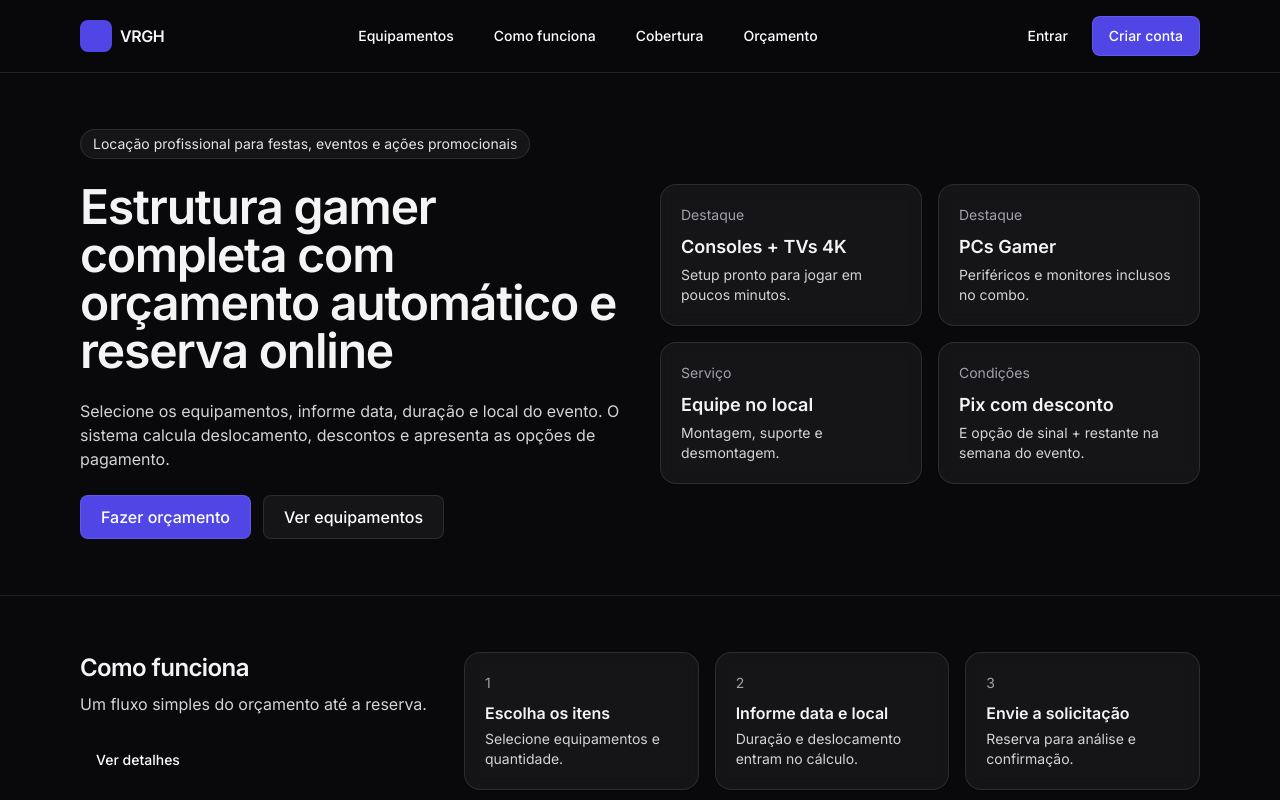
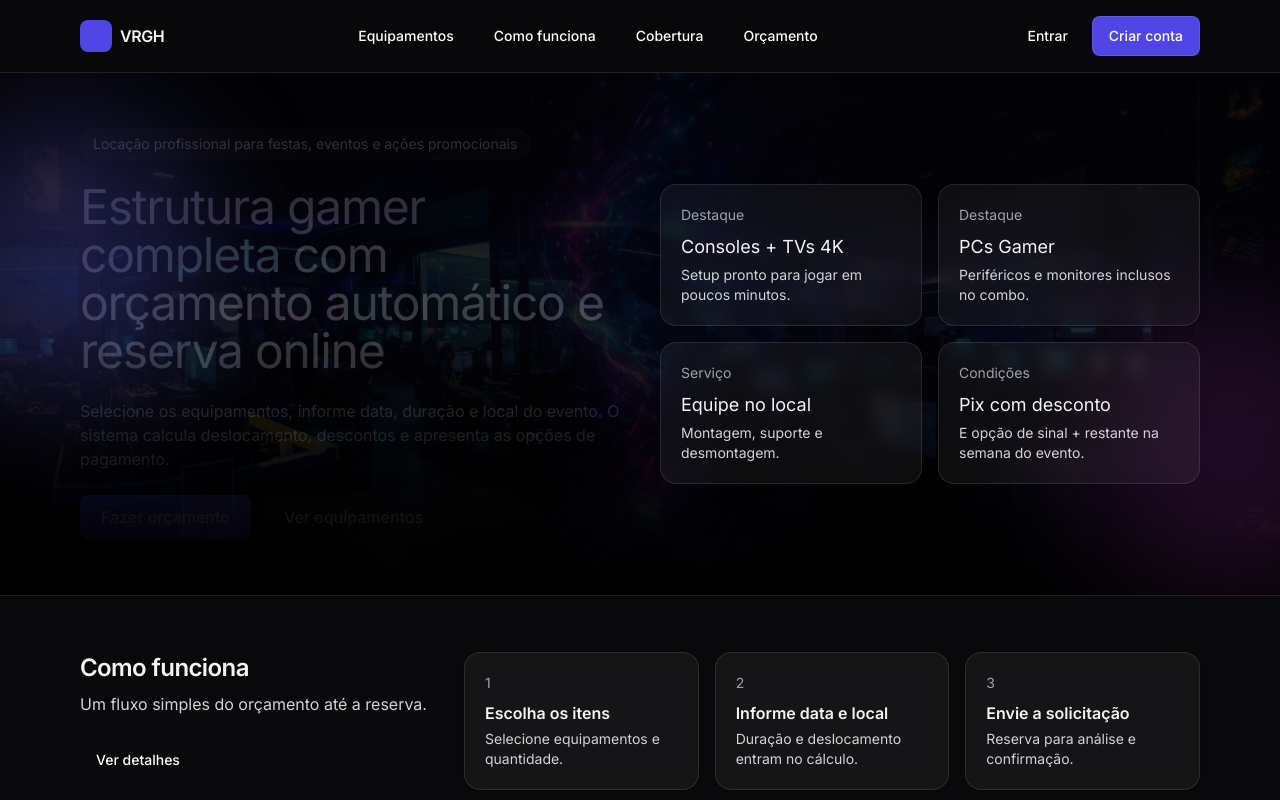
Before and after one commit to andersjc11/VRGH, a Next.js app: page / in a window 1280 px wide. Shown: the top 800 px of the page. Built offline with nearby package versions, Linux system fonts and the light colour scheme; no server answers.

Commit message:
feat: hero gamer e melhorias no admin equipamentos

```diff
--- a/src/app/admin/equipamentos/page.tsx
+++ b/src/app/admin/equipamentos/page.tsx
@@ -13,6 +13,35 @@ function safeDecodeURIComponent(value: string | undefined) {
     return decodeURIComponent(value)
   } catch {
     return value
+  }
+}
+
+function toVideoEmbedUrl(raw: string) {
+  const url = raw.trim()
+  if (!url) return null
+  try {
+    const u = new URL(url)
+    const host = u.hostname.replace(/^www\./, "")
+
+    if (host === "youtube.com" || host === "m.youtube.com") {
+      const videoId = u.searchParams.get("v")
+      if (videoId) return `https://www.youtube.com/embed/${videoId}`
+      if (u.pathname.startsWith("/embed/")) return url
+    }
+
+    if (host === "youtu.be") {
+      const videoId = u.pathname.split("/").filter(Boolean)[0]
+      if (videoId) return `https://www.youtube.com/embed/${videoId}`
+    }
+
+    if (host === "vimeo.com") {
+      const videoId = u.pathname.split("/").filter(Boolean)[0]
+      if (videoId && /^\d+$/.test(videoId)) return `https://player.vimeo.com/video/${videoId}`
+    }
+
+    return url
+  } catch {
+    return url
   }
 }
 
@@ -585,6 +614,11 @@ export default async function AdminEquipamentosPage({
               {equipments.map((e: any) => {
                 const isEditing = editId === e.id
                 const price = priceByEquipmentId[e.id]
+                const hasImage = typeof e.image_url === "string" && e.image_url.trim().length > 0
+                const hasVideo =
+                  "video_url" in e &&
+                  typeof e.video_url === "string" &&
+                  e.video_url.trim().length > 0
                 return (
                   <div key={e.id} className="py-3">
                     <div className="flex flex-col gap-3 sm:flex-row sm:items-center sm:justify-between">
@@ -595,6 +629,8 @@ export default async function AdminEquipamentosPage({
                           {typeof price?.price_per_hour_cents === "number"
                             ? ` • R$ ${(price.price_per_hour_cents / 100).toFixed(2).replace(".", ",")}/h`
                             : ""}
+                          {hasImage ? " • Imagem" : ""}
+                          {hasVideo ? " • Vídeo" : ""}
                         </p>
                       </div>
                       <div className="flex items-center gap-2">
@@ -681,6 +717,32 @@ export default async function AdminEquipamentosPage({
                           </label>
                           <Input id={`vid_${e.id}`} name="video_url" defaultValue={e.video_url ?? ""} />
                         </div>
+                        {hasImage ? (
+                          <div className="space-y-2 sm:col-span-2">
+                            <p className="text-sm text-zinc-200">Prévia da imagem</p>
+                            <img
+                              src={e.image_url}
+                              alt={e.name}
+                              className="h-44 w-full rounded-lg border border-white/10 bg-white/5 object-cover"
+                              loading="lazy"
+                            />
+                          </div>
+                        ) : null}
+                        {hasVideo && toVideoEmbedUrl(e.video_url) ? (
+                          <div className="space-y-2 sm:col-span-2">
+                            <p className="text-sm text-zinc-200">Prévia do vídeo</p>
+                            <div className="overflow-hidden rounded-lg border border-white/10 bg-black/30">
+                              <iframe
+                                src={toVideoEmbedUrl(e.video_url) as string}
+                                className="aspect-video w-full"
+                                allow="accelerometer; autoplay; clipboard-write; encrypted-media; gyroscope; picture-in-picture; web-share"
+                                allowFullScreen
+                                loading="lazy"
+                                title={`Vídeo - ${e.name}`}
+                              />
+                            </div>
+                          </div>
+                        ) : null}
                         <div className="space-y-2 sm:col-span-2">
                           <label className="text-sm text-zinc-200" htmlFor={`desc_${e.id}`}>
                             Descrição
--- a/src/app/layout.tsx
+++ b/src/app/layout.tsx
@@ -1,5 +1,6 @@
 import type { Metadata } from "next"
 import { Inter } from "next/font/google"
+import { Orbitron } from "next/font/google"
 import "./globals.css"
 import { SiteFooter } from "@/components/site/SiteFooter"
 import { SiteHeader } from "@/components/site/SiteHeader"
@@ -7,6 +8,12 @@ import { SiteHeader } from "@/components/site/SiteHeader"
 const inter = Inter({
   subsets: ["latin"],
   display: "swap"
+})
+
+const orbitron = Orbitron({
+  subsets: ["latin"],
+  display: "swap",
+  variable: "--font-gamer"
 })
 
 export const metadata: Metadata = {
@@ -21,7 +28,7 @@ export default function RootLayout({
   children: React.ReactNode
 }>) {
   return (
-    <html lang="pt-BR" className={inter.className}>
+    <html lang="pt-BR" className={`${inter.className} ${orbitron.variable}`}>
       <body>
         <div className="min-h-dvh flex flex-col">
           <SiteHeader />
--- a/src/app/page.tsx
+++ b/src/app/page.tsx
@@ -12,7 +12,13 @@ export default function HomePage({
 
   return (
     <div>
-      <section className="border-b border-white/10">
+      <section className="relative overflow-hidden border-b border-white/10">
+        <div className="pointer-events-none absolute inset-0">
+          <div className="absolute inset-0 bg-[url('/hero-gamer.jpg')] bg-cover bg-center opacity-35" />
+          <div className="absolute inset-0 bg-gradient-to-b from-black/70 via-black/65 to-black" />
+          <div className="absolute -left-20 top-10 h-72 w-72 rounded-full bg-brand-500/25 blur-3xl" />
+          <div className="absolute -right-24 bottom-0 h-72 w-72 rounded-full bg-fuchsia-500/15 blur-3xl" />
+        </div>
         <div className="mx-auto max-w-6xl px-4 py-14">
           <div className="grid gap-10 lg:grid-cols-2 lg:items-center">
             <div className="space-y-6">
@@ -24,9 +30,11 @@ export default function HomePage({
               <p className="inline-flex items-center rounded-full border border-white/10 bg-white/5 px-3 py-1 text-sm text-zinc-200">
                 Locação profissional para festas, eventos e ações promocionais
               </p>
-              <h1 className="text-4xl font-semibold tracking-tight md:text-5xl">
-                Estrutura gamer completa com orçamento automático e reserva
-                online
+              <h1 className="font-[var(--font-gamer)] text-4xl tracking-tight md:text-5xl">
+                <span className="bg-gradient-to-r from-brand-200 via-fuchsia-200 to-cyan-200 bg-clip-text text-transparent">
+                  Estrutura gamer completa
+                </span>{" "}
+                com orçamento automático e reserva online
               </h1>
               <p className="text-zinc-300">
                 Selecione os equipamentos, informe data, duração e local do
@@ -46,7 +54,7 @@ export default function HomePage({
             <div className="grid gap-4 sm:grid-cols-2">
               <Card>
                 <p className="text-sm text-zinc-400">Destaque</p>
-                <p className="mt-2 text-lg font-semibold">
+                <p className="mt-2 font-[var(--font-gamer)] text-lg">
                   Consoles + TVs 4K
                 </p>
                 <p className="mt-1 text-sm text-zinc-300">
@@ -55,21 +63,21 @@ export default function HomePage({
               </Card>
               <Card>
                 <p className="text-sm text-zinc-400">Destaque</p>
-                <p className="mt-2 text-lg font-semibold">PCs Gamer</p>
+                <p className="mt-2 font-[var(--font-gamer)] text-lg">PCs Gamer</p>
                 <p className="mt-1 text-sm text-zinc-300">
                   Periféricos e monitores inclusos no combo.
                 </p>
               </Card>
               <Card>
                 <p className="text-sm text-zinc-400">Serviço</p>
-                <p className="mt-2 text-lg font-semibold">Equipe no local</p>
+                <p className="mt-2 font-[var(--font-gamer)] text-lg">Equipe no local</p>
                 <p className="mt-1 text-sm text-zinc-300">
                   Montagem, suporte e desmontagem.
                 </p>
               </Card>
               <Card>
                 <p className="text-sm text-zinc-400">Condições</p>
-                <p className="mt-2 text-lg font-semibold">Pix com desconto</p>
+                <p className="mt-2 font-[var(--font-gamer)] text-lg">Pix com desconto</p>
                 <p className="mt-1 text-sm text-zinc-300">
                   E opção de sinal + restante na semana do evento.
                 </p>
```
